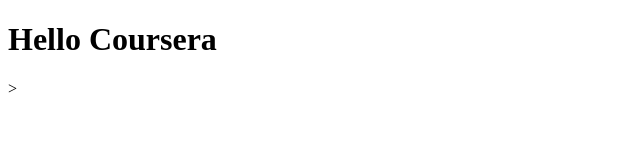
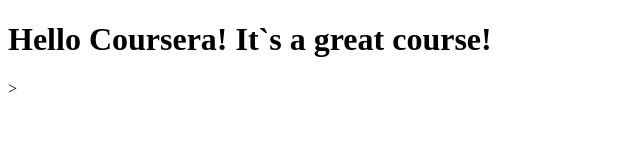
Before and after one commit to sewemd/coursera-test, a plain HTML site: page site/index.html in a window 1280 px wide. Shown: the whole page, without its empty margins (0-640 px from the left). Drawn offline with Linux system fonts and the light colour scheme.

Commit message:
small addition to our page content.

```diff
--- a/site/index.html
+++ b/site/index.html
@@ -4,6 +4,6 @@
 	<title>Hello Coursera</title>
 </head>
 <body>
-<h1>Hello Coursera</h1>>
+<h1>Hello Coursera! It`s a great course!</h1>>
 </body>
 </html>
```
